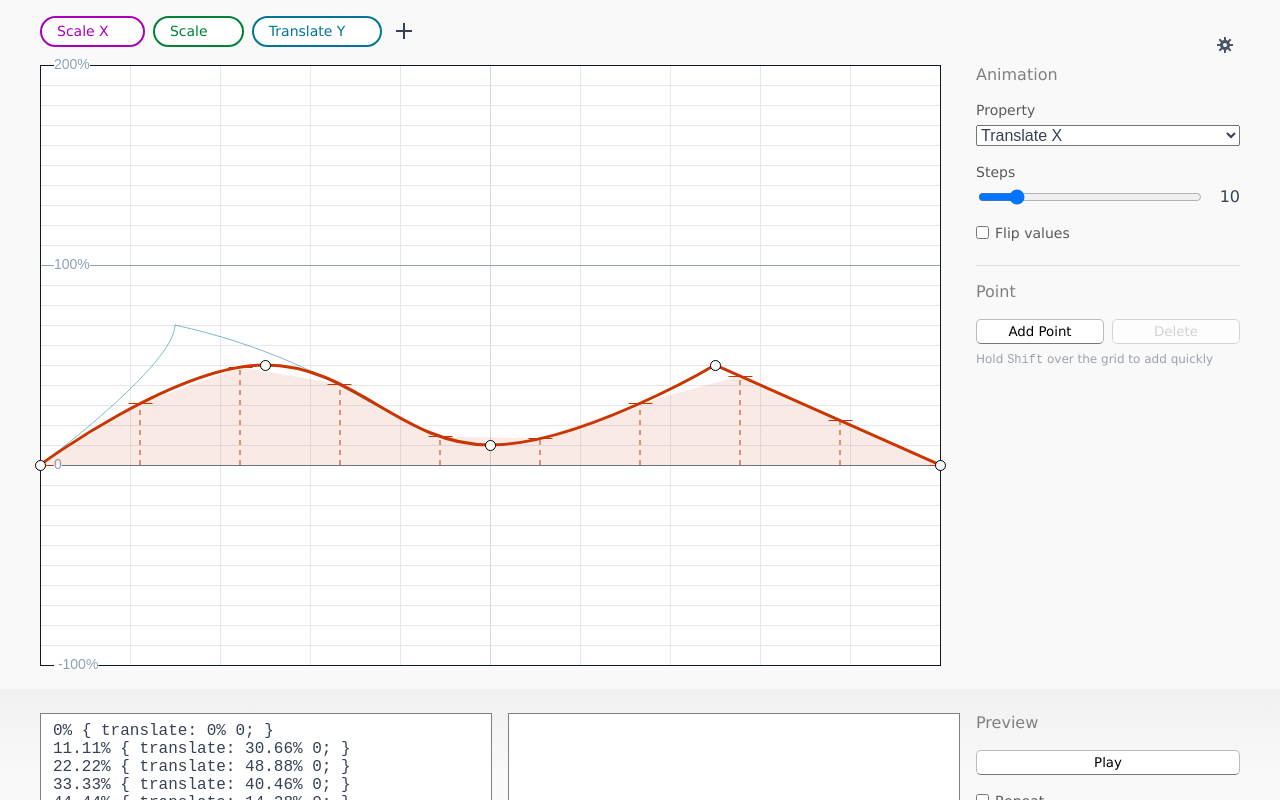
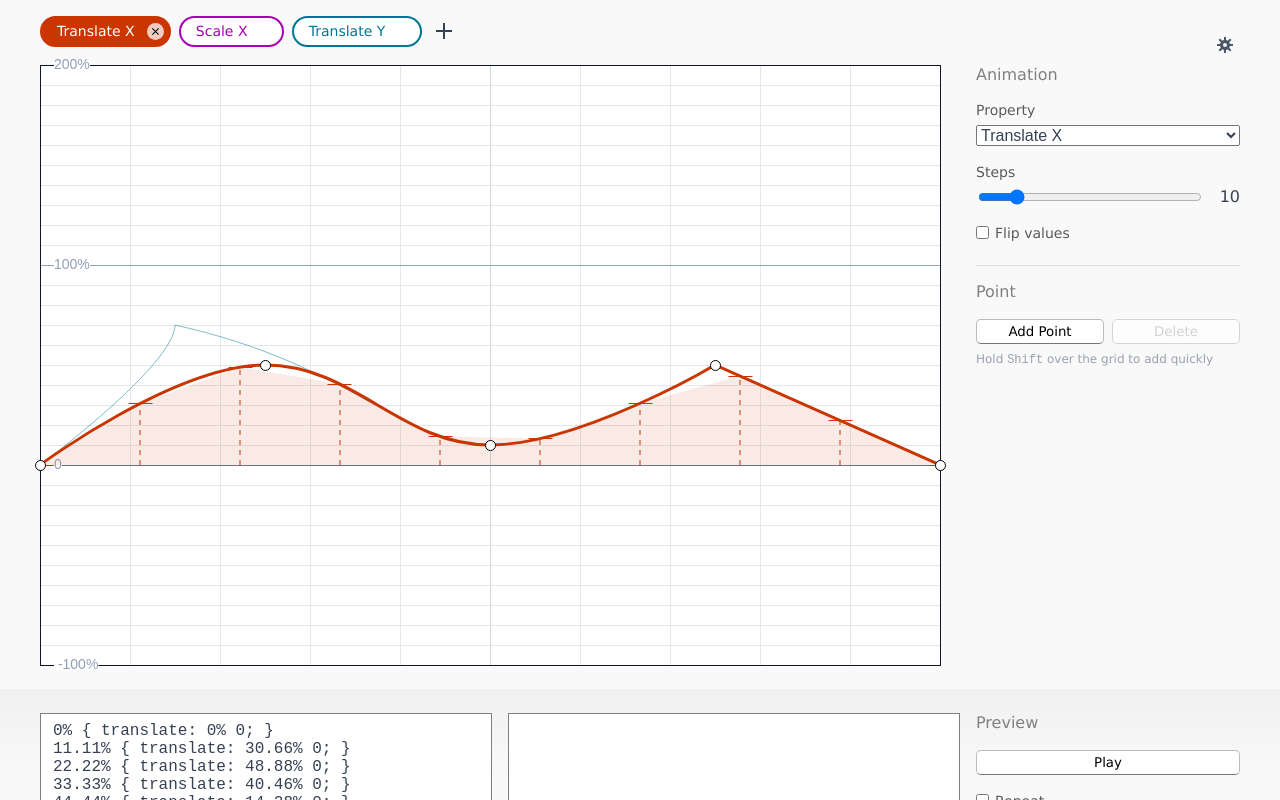
Before and after one commit to gillibrand/keyframe-click, a React (Vite) app: page / in a window 1280 px wide. Shown: the top 800 px of the page. Built offline with nearby package versions, Linux system fonts and the light colour scheme.

Commit message:
Sync tabs and the layer
This is only partially done. There is no way to save the layer data yet. The output is still based on the active layer only.

This also breaks new/delete tab for now since those also need to by synced with he layers.

```diff
--- a/src/app/App.tsx
+++ b/src/app/App.tsx
@@ -6,7 +6,7 @@ import { Point, UserDot, createRound, createSquare } from "@timeline/point";
 import { Timeline, createTimeline } from "@timeline/Timeline";
 import { TimelineInspector } from "@timeline/TimelineInspector";
 import { debounce, round2dp, throttle } from "@util";
-import { useCallback, useEffect, useMemo, useReducer, useRef, useState } from "react";
+import { useCallback, useEffect, useMemo, useRef, useState } from "react";
 import "./App.css";
 import { useSetting } from "./useSettings";
 
@@ -14,7 +14,7 @@ import { MenuProvider } from "@components/menu/MenuContext";
 import { RadioTabGroup, TabData } from "@components/tab/RadioTabGroup";
 import Gear from "@images/gear.svg?react";
 import { Layers, layersFromUserData } from "@timeline/Layers";
-import { useInitedRef } from "@util/hooks";
+import { useForceRender, useInitedRef } from "@util/hooks";
 
 const defaultDots: UserDot[] = [
   createSquare(0, 0),
@@ -40,18 +40,18 @@ function genCssKeyframeText(samples: Point[], cssProp: CssProp, invertValues: bo
 
 const StorageDots = "kc.dots";
 
-function loadSavedDots(): Layers {
+function loadSaveLayersXXX(cssProp: CssProp): Layers {
   const json = localStorage.getItem(StorageDots);
   if (!json) {
     console.info("No saved dots. Using default.");
-    return layersFromUserData(defaultDots, 10);
+    return layersFromUserData(defaultDots, cssProp, 10);
   }
 
   try {
-    return layersFromUserData(JSON.parse(json) as UserDot[], 10);
+    return layersFromUserData(JSON.parse(json) as UserDot[], cssProp, 10);
   } catch (e) {
     console.warn("Error loading saved data. Using defaults. " + e);
-    return layersFromUserData(defaultDots, 10);
+    return layersFromUserData(defaultDots, cssProp, 10);
   }
 }
 
@@ -65,22 +65,25 @@ function App() {
   const [isAdding, setIsAdding] = useState(false);
   const [showMessage, setShowMessage] = useState(false);
 
-  // timeline layer data
-  const [cssProp, setCssProp] = useSetting("cssProp", "translateX");
-  const [sampleCount, setSampleCount] = useSetting("sampleCount", 10);
-  const [invertValues, setInvertValues] = useSetting("isInvertValues", false);
+  // inspector values for active layer
+  const [inspectorCssProp, setInspectorCssProp] = useSetting("cssProp", "translateX");
+  const [inspectorSampleCount, setInspectorSampleCount] = useSetting("sampleCount", 10);
+  const [inspectorIsInvert, setInspectorIsInvert] = useSetting("isInvertValues", false);
 
   // timeline global settings
   const [snapToGrid, setSnapToGrid] = useSetting("isSnapToGrid", true);
   const [labelYAxis, setLabelYAxis] = useSetting("isLabelYAxis", true);
 
+  const [activeLayer, setActiveLayer] = useState(0);
+
   // Used to force a reactive update after the timeline redraws itself. Since the timeline is not
   // React, we instead listen to its callback and manually call this to force a render if needed.
-  const [timelineDrawCount, incrementTimelineDrawCount] = useReducer((old: number) => {
-    return old + 1;
-  }, 0);
+  const [timelineDidChange, fireTimelineChange] = useForceRender();
+  const [layersDidChange, fireLayerChange] = useForceRender();
 
-  const layersRef = useInitedRef(loadSavedDots);
+  const layersRef = useInitedRef(() => {
+    return loadSaveLayersXXX(inspectorCssProp);
+  });
 
   /**
    * Save dot and settings data to localStorage.
@@ -97,56 +100,20 @@ function App() {
    * Callback when canvas element is created. Wraps it with a timeline.
    */
   useEffect(
-    function wrapCanvasInTimeline() {
-      if (timelineRef.current) {
-        timelineRef.current.destroy();
-        timelineRef.current = null;
+    function setupTimeline() {
+      const canvas = canvasRef.current;
+      if (!canvas) {
+        console.error("no canvas to create timeline with");
+        return;
       }
 
-      const canvas = canvasRef.current;
-      if (!canvas) return;
-
       const timeline = createTimeline({ canvas, layers: layersRef.current });
-      timelineRef.current = timeline;
-    },
-    [layersRef]
-  );
-
-  useEffect(
-    function pushPropsToTimeline() {
-      if (timelineRef.current) timelineRef.current.setSnapToGrid(snapToGrid);
-    },
-    [snapToGrid]
-  );
-
-  useEffect(
-    function pushPropsToTimelineAndRedraw() {
-      // Update shared layers data
-      layersRef.current.setActiveCssProp(cssProp);
-
-      // Update timeline specific data and force a draw
-      const timeline = timelineRef.current;
-      if (!timeline) return;
-      timeline.setLabelYAxis(labelYAxis);
-      timeline.setSampleCount(sampleCount);
-      timeline.draw();
-    },
-    [cssProp, layersRef, labelYAxis, sampleCount]
-  );
-
-  useEffect(
-    /**
-     * Adds callback to timeline for data changes.
-     */
-    function setCallbacksOnTimeline() {
-      const timeline = timelineRef.current;
-      if (!timeline) return;
 
       const saveDotsDebounced = debounce(saveDots, 2000);
 
       const didDrawThrottled = throttle(() => {
         setSelectedDot(timeline.getSelectedDot());
-        incrementTimelineDrawCount();
+        fireTimelineChange();
       }, 100);
 
       timeline.onDraw = () => {
@@ -159,8 +126,53 @@ function App() {
         if (!adding) setShowMessage(false);
         setIsAdding(adding);
       };
+
+      timelineRef.current = timeline;
+
+      return () => {
+        timeline.destroy();
+        timelineRef.current = null;
+      };
     },
-    [saveDots]
+    [layersRef, saveDots, fireTimelineChange]
+  );
+
+  useEffect(
+    function pushPropsToLayers() {
+      layersRef.current.setCssProp(inspectorCssProp);
+      // Fire explicit change to get the tabs to rerender the new CSS prop name
+      fireLayerChange();
+    },
+    [inspectorCssProp, layersRef, fireLayerChange]
+  );
+
+  useEffect(
+    function pushPropsToLayersQuiet() {
+      const layers = layersRef.current;
+      layers.setSampleCount(inspectorSampleCount);
+      layers.setIsInvertValues(inspectorIsInvert);
+    },
+    [inspectorIsInvert, inspectorSampleCount, layersRef]
+  );
+
+  useEffect(
+    function pushPropsToTimelineQuiet() {
+      if (!timelineRef.current) return;
+      timelineRef.current.setSnapToGrid(snapToGrid);
+    },
+    [snapToGrid]
+  );
+
+  useEffect(
+    function pushPropsToTimeline() {
+      const timeline = timelineRef.current;
+      if (!timeline) return;
+
+      timeline.setLabelYAxis(labelYAxis);
+      timeline.setSampleCount(inspectorSampleCount);
+      timeline.draw();
+    },
+    [inspectorSampleCount, inspectorCssProp, labelYAxis, layersRef, activeLayer]
   );
 
   useEffect(
@@ -252,11 +264,11 @@ function App() {
   }, []);
 
   const keyframeText = useMemo(() => {
-    void timelineDrawCount;
+    void timelineDidChange;
     if (!timelineRef.current) return "";
 
-    return genCssKeyframeText(timelineRef.current.getUserSamples(), cssProp, invertValues);
-  }, [cssProp, invertValues, timelineDrawCount]);
+    return genCssKeyframeText(timelineRef.current.getUserSamples(), inspectorCssProp, inspectorIsInvert);
+  }, [inspectorCssProp, inspectorIsInvert, timelineDidChange]);
 
   useEffect(() => {
     document.body.classList.toggle("is-adding", isAdding);
@@ -290,52 +302,68 @@ function App() {
     },
   ];
 
-  const [tabs, setTabs] = useState<TabData<CssProp>[]>(() => {
+  const tabs = useMemo<TabData<number>[]>(() => {
+    void layersDidChange;
+
     const layers = layersRef.current;
     if (!layers) return [];
 
-    return layers.getAll().map((layer) => {
+    return layers.getAll().map((layer, i) => {
       const cssInfo = CssInfos[layer.cssProp];
       return {
         label: cssInfo.label,
         color: cssInfo.color,
-        value: layer.cssProp,
+        value: i,
       };
     });
-  });
+  }, [layersRef, layersDidChange]);
 
   useEffect(() => {}, []);
 
-  function handleDeleteTab(value: string) {
-    setTabs((prev) => {
-      const i = prev.findIndex((t) => t.value === value);
-      if (i === -1) return prev;
-      const tabs = [...prev];
-      tabs.splice(i, 1);
-      return tabs;
-    });
+  function handleDeleteTab(value: number) {
+    console.info(">>> todo: delete tab", value);
+    // setTabs((prev) => {
+    //   const i = prev.findIndex((t) => t.value === value);
+    //   if (i === -1) return prev;
+    //   const tabs = [...prev];
+    //   tabs.splice(i, 1);
+    //   return tabs;
+    // });
   }
 
-  const count = useRef(0);
+  // const count = useRef(0);
 
   function handleNewTab() {
-    setTabs((prev) => {
-      const value = count.current++;
-      const newTabs: TabData<CssProp>[] = [
-        ...prev,
-        {
-          label: "New " + value,
-          value: String(value) as CssProp,
-          color: "rose",
-        },
-      ];
-      return newTabs;
-    });
+    console.info(">>> todo: new tab");
+    // setTabs((prev) => {
+    //   const value = count.current++;
+    //   const newTabs: TabData<number>[] = [
+    //     ...prev,
+    //     {
+    //       label: "New " + value,
+    //       value: tabs.length,
+    //       color: "rose",
+    //     },
+    //   ];
+    //   return newTabs;
+    // });
   }
+
+  // function setActiveTabName(cssProp: CssProp) {
+  //   setTabs((prev) => {
+  //     const newTabs = [...prev];
+  //     const css = CssInfos[cssProp];
+  //     const oldTab = newTabs[activeLayer];
+  //     const newTab: TabData<number> = { value: oldTab.value, label: css.label, color: css.color };
+  //     newTabs[activeLayer] = newTab;
+  //     return newTabs;
+  //   });
+  // }
 
   // const [checkedValue, setCheckedValue] = useState(tabs[0].value);
 
-  async function handleCanDelete(label: string): Promise<boolean> {
+  async function handleCanDeleteTab(label: string): Promise<boolean> {
+    console.info(">>> todo: can delete tab");
     void label;
 
     // Require 1 tab at least
@@ -345,19 +373,27 @@ function App() {
     // return confirm(`Delete "${label}"?`);
 
     // Before we can delete, change the checked value to the next value
-    const index = tabs.findIndex((t) => t.value === cssProp);
+    const index = layersRef.current.activeIndex;
     let next = tabs[index + 1];
     if (!next) next = tabs[index - 1];
 
     // Should not happen since we checked that there is >1 already
     if (!next) return false;
 
-    setCssProp(next.value);
-    return true;
+    return false;
+    // setActiveCssProp(layersRef.current.getCssPropForLayer(next.value));
+    // return true;
   }
 
-  function handleTabChange(value: CssProp) {
-    setCssProp(value);
+  function handleTabChange(i: number) {
+    setActiveLayer(i);
+    const activeLayer = layersRef.current.setActiveLayer(i);
+
+    // Update all visible React value for the layer to  match. XXX: should we return less layer data
+    // here? Feels like RealLayer might be better private
+    setInspectorCssProp(activeLayer.cssProp);
+    setInspectorIsInvert(activeLayer.isInvertValues);
+    setInspectorSampleCount(activeLayer.sampleCount);
   }
 
   return (
@@ -371,8 +407,8 @@ function App() {
             name="property"
             onDelete={handleDeleteTab}
             onNew={handleNewTab}
-            canDelete={handleCanDelete}
-            checkedValue={cssProp}
+            canDelete={handleCanDeleteTab}
+            checkedValue={activeLayer}
             onChange={handleTabChange}
           />
 
@@ -399,12 +435,12 @@ function App() {
             </div>
 
             <TimelineInspector
-              cssProp={cssProp}
-              onCssProp={setCssProp}
-              sampleCount={sampleCount}
-              onSampleCount={setSampleCount}
-              invertValues={invertValues}
-              onInvertValues={setInvertValues}
+              cssProp={inspectorCssProp}
+              onCssProp={setInspectorCssProp}
+              sampleCount={inspectorSampleCount}
+              onSampleCount={setInspectorSampleCount}
+              invertValues={inspectorIsInvert}
+              onInvertValues={setInspectorIsInvert}
               selected={selectedDot}
               onChangeSelectedProps={handleInspectorSelectedChange}
               onClickAdd={handleClickAdd}
--- a/src/timeline/Layers.ts
+++ b/src/timeline/Layers.ts
@@ -1,3 +1,4 @@
+import { Colors } from "@util/Colors";
 import { asRealDot, asRealX } from "./convert";
 import { CssInfos, CssProp } from "./CssInfo";
 import { createRound, createSquare, findYForX, Point, RealDot, UserDot } from "./point";
@@ -19,14 +20,14 @@ interface RealLayer {
 
 export type BackgroundLayer = Pick<RealLayer, "cssProp" | "dots">;
 
-export function layersFromUserData(userDots: UserDot[], sampleCount: number) {
+export function layersFromUserData(userDots: UserDot[], cssProp: CssProp, sampleCount: number) {
   const dots = userDots.map((d) => asRealDot(d));
 
   const layer: RealLayer = {
     dots,
     sampleCount,
     isInvertValues: false,
-    cssProp: "scaleX",
+    cssProp: cssProp,
     samples: null,
   };
 
@@ -50,7 +51,7 @@ export function layersFromUserData(userDots: UserDot[], sampleCount: number) {
     dots: exampleDots.map((d) => asRealDot(d)),
     sampleCount,
     isInvertValues: false,
-    cssProp: "scale",
+    cssProp: "scaleX",
     samples: null,
   };
 
@@ -80,7 +81,7 @@ export class Layers {
     this.active = 0;
   }
 
-  private getActiveLayer() {
+  getActiveLayer() {
     if (this.active >= this.layers.length) {
       console.warn("active layer out of bound", this.active);
       return this.layers[0];
@@ -93,7 +94,7 @@ export class Layers {
     return this.getActiveLayer().dots;
   }
 
-  getActiveSamples(): Point[] {
+  getSamples(): Point[] {
     const layer = this.getActiveLayer();
     return layer.samples ? layer.samples : cacheSamples(layer);
   }
@@ -102,24 +103,32 @@ export class Layers {
     this.getActiveLayer().samples = null;
   }
 
+  /**
+   * Updates the currently active layer. This affects what is currently being modified in the
+   * timeline.
+   *
+   * @param n Index of layer to activate.
+   * @returns The new active layer (whether is changed or not).
+   */
   setActiveLayer(n: number) {
     this.active = Math.max(0, Math.min(n, this.layers.length - 1));
     this.purgeActiveSamples();
+    return this.getActiveLayer();
   }
 
-  setActiveCssProp(prop: CssProp) {
+  setCssProp(prop: CssProp) {
     this.getActiveLayer().cssProp = prop;
   }
 
-  setActiveSampleCount(count: number) {
+  setSampleCount(count: number) {
     count = Math.max(2, Math.min(count, 100));
     this.getActiveLayer().sampleCount = count;
     this.purgeActiveSamples();
   }
 
-  getActiveColor() {
+  getColor() {
     const layer = this.getActiveLayer();
-    return CssInfos[layer.cssProp].color;
+    return CssInfos[layer.cssProp].color || Colors.Gray400;
   }
 
   getBackgroundLayers(): BackgroundLayer[] {
@@ -128,6 +137,18 @@ export class Layers {
 
   getAll(): RealLayer[] {
     return this.layers;
+  }
+
+  getCssPropForLayer(index: number) {
+    return this.layers[index].cssProp;
+  }
+
+  setIsInvertValues(value: boolean) {
+    this.getActiveLayer().isInvertValues = value;
+  }
+
+  get activeIndex() {
+    return this.active;
   }
 }
 
--- a/src/timeline/Timeline.ts
+++ b/src/timeline/Timeline.ts
@@ -432,7 +432,7 @@ export function createTimeline({ canvas: _canvas, layers: _layers }: TimelinePro
     // Fill the sample area
     _cx.beginPath();
     _cx.moveTo(OffsetX, OffsetY);
-    const samples = _layers.getActiveSamples();
+    const samples = _layers.getSamples();
     for (let i = 0; i < samples.length; i++) {
       const s = samples[i];
       _cx.lineTo(s.x, s.y);
@@ -542,7 +542,7 @@ export function createTimeline({ canvas: _canvas, layers: _layers }: TimelinePro
         });
         _cx.globalAlpha = 1;
 
-        const color = _layers.getActiveColor();
+        const color = _layers.getColor();
         drawCurveForDots(dots, 3, color);
 
         drawSamples(color);
@@ -700,7 +700,7 @@ export function createTimeline({ canvas: _canvas, layers: _layers }: TimelinePro
   }
 
   function getUserSamples() {
-    return _layers.getActiveSamples().map((s) => asUserPoint(s));
+    return _layers.getSamples().map((s) => asUserPoint(s));
   }
 
   function endAddingDot() {
--- a/src/util/hooks.ts
+++ b/src/util/hooks.ts
@@ -1,4 +1,4 @@
-import { MutableRefObject, ReactNode, useCallback, useMemo, useRef } from "react";
+import { MutableRefObject, ReactNode, useCallback, useMemo, useReducer, useRef } from "react";
 
 /**
  * A custom hook that returns a memoized value that never changes. This is useful for preventing
@@ -52,3 +52,17 @@ export function useGetter<T>(value: T) {
     return ref.current;
   }, []);
 }
+
+/**
+ * Used to force a render by using some dummy state. This is needed if some non-reactive state is
+ * changed but we still want to perform a render against that state. This is just an opaque piece of
+ * reactive state.
+ *
+ * @returns A tuple of some state that can be used as a dependency, and a function that can be used
+ * to change that state and force a render of the current component.
+ */
+export function useForceRender() {
+  return useReducer((old: number) => {
+    return old + 1;
+  }, 0) as [unknown, () => void];
+}
```
